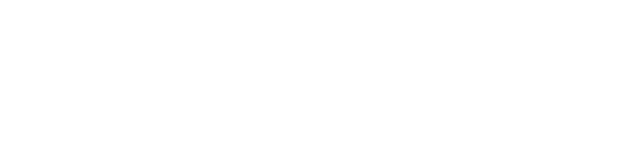
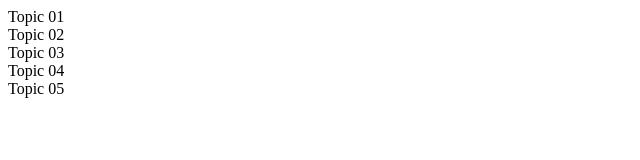
Before and after one commit to rtkimz/freecodecamp, a plain HTML site: page techDoc.html in a window 1280 px wide. Shown: the whole page, without its empty margins (0-640 px from the left). Drawn offline with Linux system fonts and the light colour scheme.

Commit message:
add a header to each section

```diff
--- a/techDoc.html
+++ b/techDoc.html
@@ -5,11 +5,21 @@
 
   <body>
     <main id="tech-doc">
-      <section class="main-doc"></section>
-      <section class="main-doc"></section>
-      <section class="main-doc"></section>
-      <section class="main-doc"></section>
-      <section class="main-doc"></section>
+      <section class="main-doc">
+        <header>Topic 01</header>
+      </section>
+      <section class="main-doc">
+        <header>Topic 02</header>
+      </section>
+      <section class="main-doc">
+        <header>Topic 03</header>
+      </section>
+      <section class="main-doc">
+        <header>Topic 04</header>
+      </section>
+      <section class="main-doc">
+        <header>Topic 05</header>
+      </section>
     </main>
   </body>
 </html>
```
